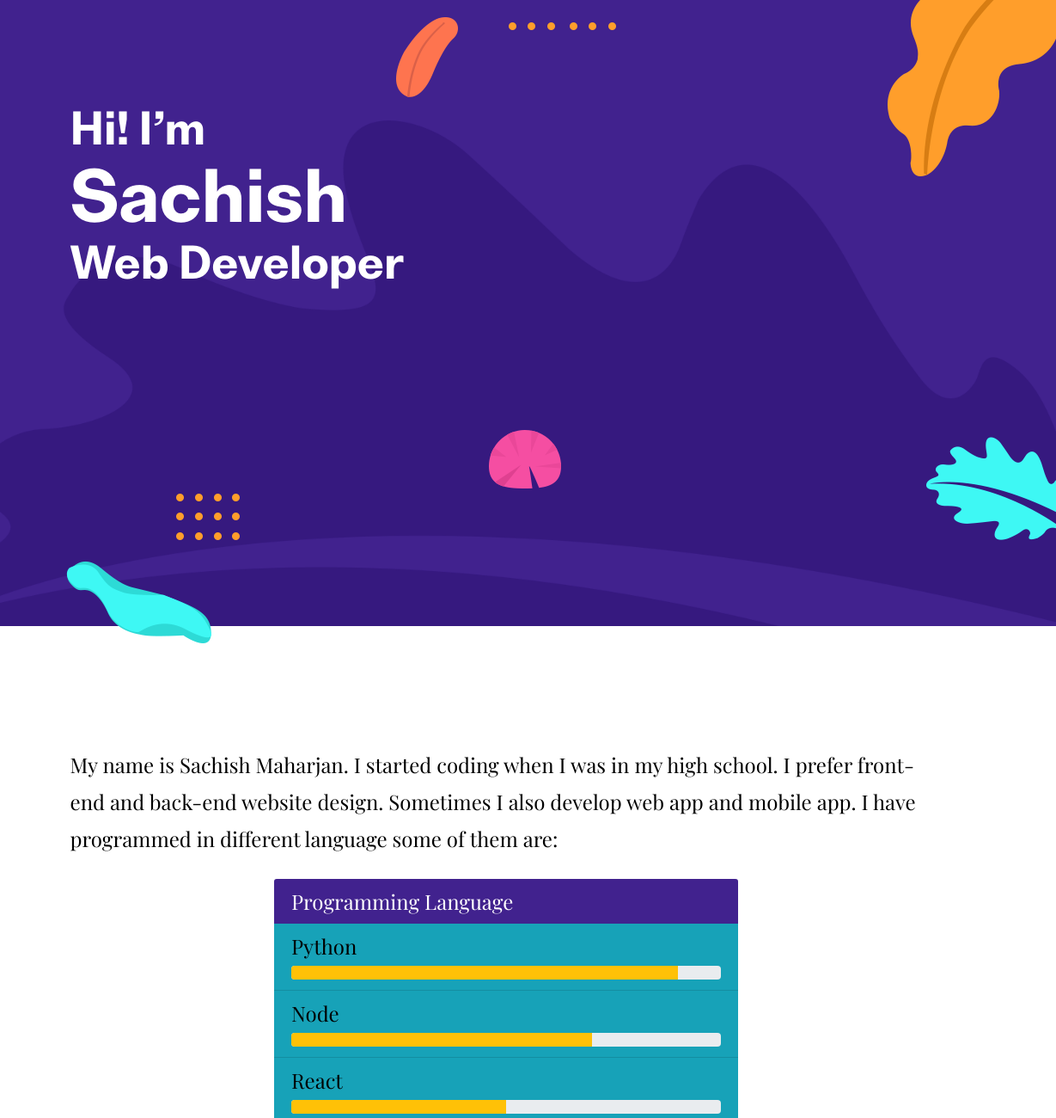
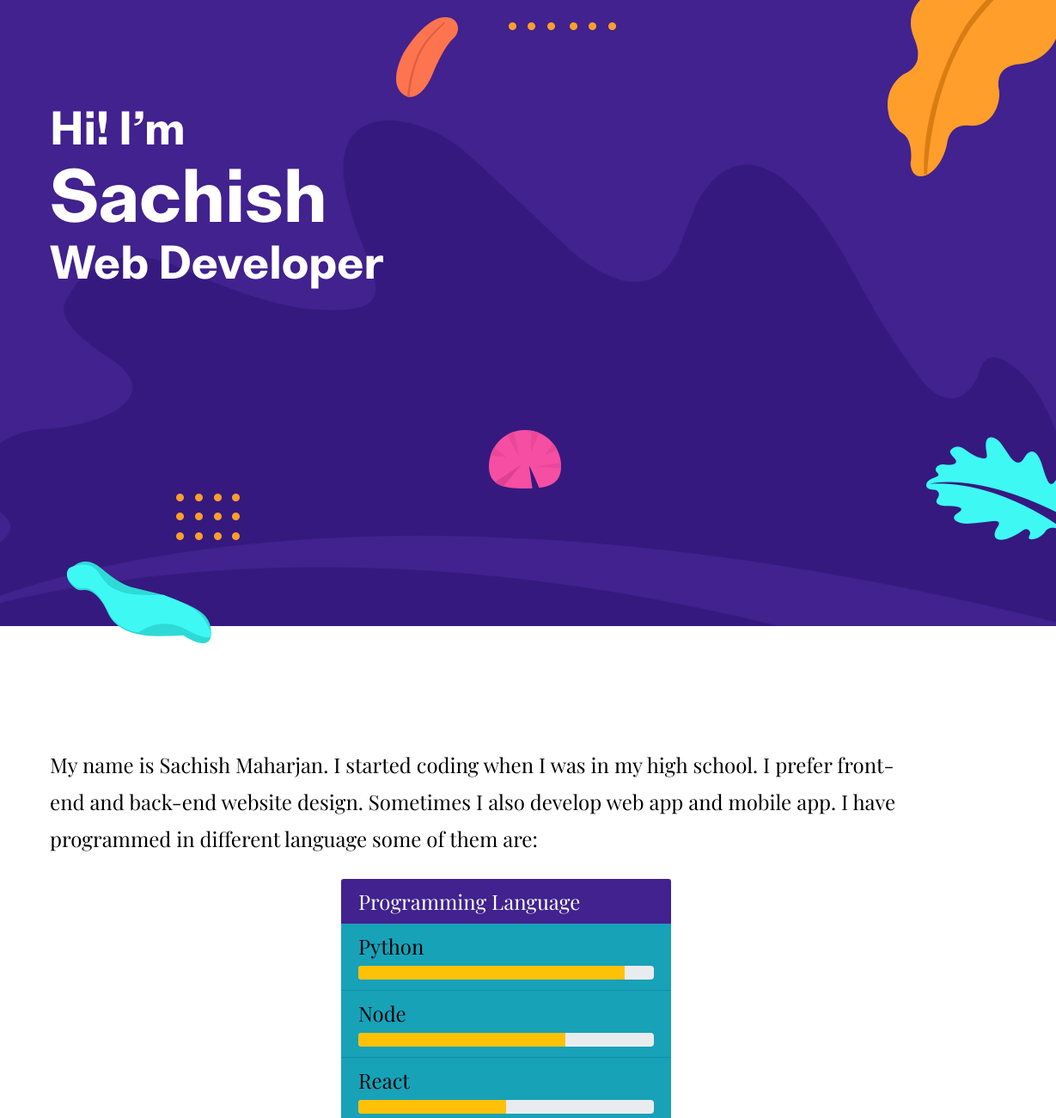
Before and after one commit to sachishMaharjan/portfolio-v4, a plain HTML site: page index.html in a window 1280 px wide. Shown: the part 180-1480 px from the top of the page at 86% size, 51-1280 px from the left. Drawn offline with nearby package versions, Linux system fonts and the light colour scheme.

Commit message:
Update index

```diff
--- a/index.html
+++ b/index.html
@@ -72,8 +72,8 @@
   <section class="hero-area bg-primary" id="parallax">
     <div class="container">
       <div class="row">
-        <div class="col-lg-11 mx-auto">
-          <h1 class="text-white font-tertiary">Hi! I’m <div class="name-heading"> Sachish </div> Web Developer</h1>
+        <div class="col-lg-12">
+          <h1 class="text-white ml-4 font-tertiary">Hi! I’m <div class="name-heading"> Sachish </div> Web Developer</h1>
         </div>
       </div>
     </div>
@@ -119,14 +119,14 @@
   <section id="about" class="section">
     <div class="container">
       <div class="row">
-        <div class="col-lg-11 mx-auto text-left">
+        <div class="col-lg-11  ml-4  text-left">
           <p class="font-secondary paragraph-lg text-dark">My name is Sachish Maharjan. I started coding when I was in my high school.
             I prefer front-end and back-end website design. Sometimes I also develop web app and mobile app. I have programmed in different language
           some of them are:
 
       </div>
           <div class="col-md-6 mx-auto mt-2 text-left">
-          <div class="card mx-auto font-secondary">
+          <div class="card mx-auto font-secondary" style="width: 24rem">
             <div class="card-header  paragraph-lg bg-primary text-white">
               Programming Language
             </div>
```
